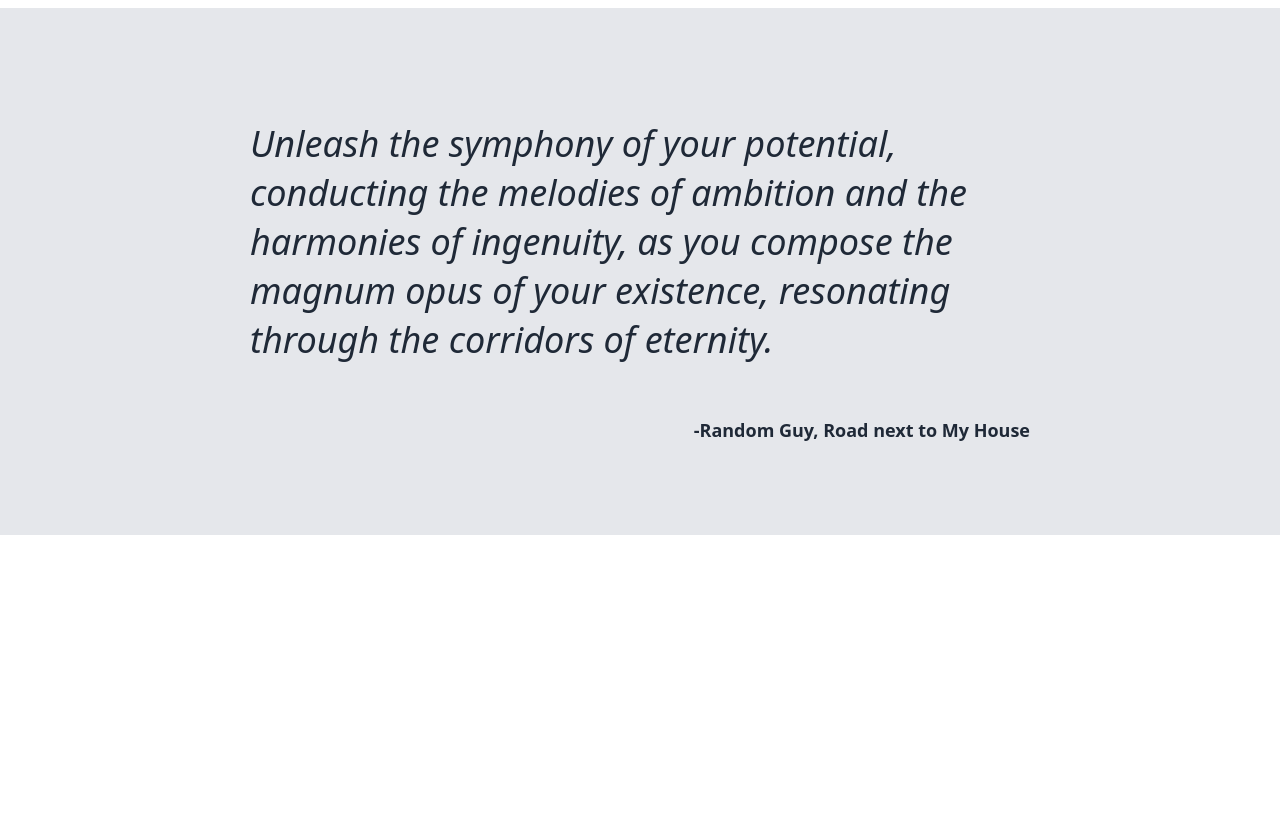
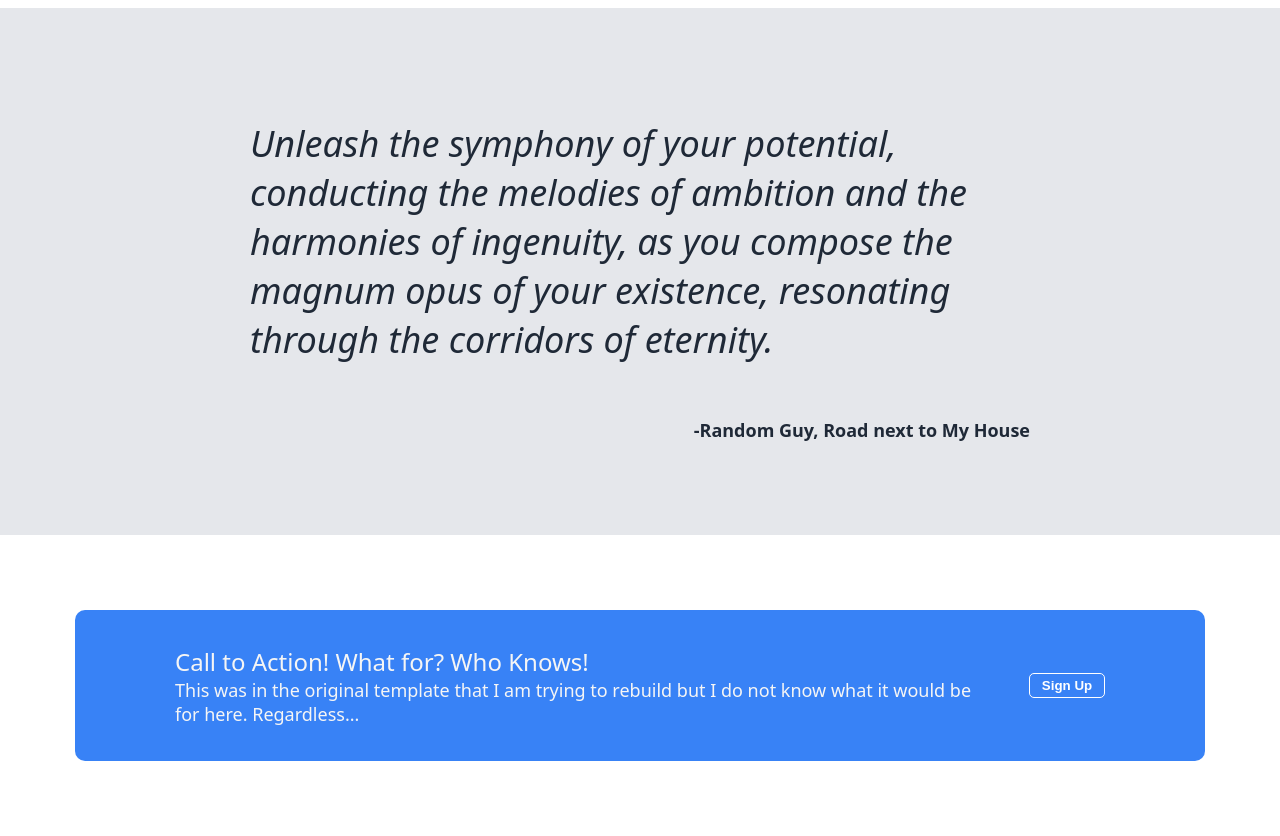
Before and after one commit to khaya-kingston/Landing-Page-Practice, a plain HTML site: page index.html in a window 1280 px wide. Shown: the part 1000-1836 px from the top of the page. Before the commit the page ends 1535 px from the top, so only its background shows below. Drawn offline with Linux system fonts and the light colour scheme.

Commit message:
sign-up card section completed

```diff
--- a/index.html
+++ b/index.html
@@ -31,7 +31,7 @@
                         links to my GitHub as well as direct links to code and projects as I
                         generate them. Hopefully this works out.
                     </p></div>
-                    <button><a href="pages/duped.html"><strong>Sign Up</strong></a></button>
+                    <button class="button"><a href="pages/duped.html"><strong>Sign Up</strong></a></button>
                 </div>
                 <div class="img-block">
                     <img src="images/profile..jpeg" alt="Image Eventually">
@@ -88,5 +88,18 @@
 
         </div>
 
+        <div class="card-section">
+            <div class="card">
+                <div class="action-call">
+                    <p style="margin: 0; font-size: 24px;">Call to Action! What for? Who Knows!</p>
+                    <p style="margin: 0; font-weight: lighter;">This was in the original template that I am trying to rebuild but I
+                        do not know what it would be for here. Regardless...
+                    </p>
+                </div>
+                <button class="button special"><a href="pages/duped.html"><strong>Sign Up</strong></a></button>
+            </div>
+
+        </div>
+
     </body>
 </html>
--- a/style.css
+++ b/style.css
@@ -79,7 +79,7 @@ p {
 }
 
 
-button {
+.button {
     background-color: #3882f6;
     width: 90px;
     height: 25px;
@@ -160,3 +160,37 @@ button {
     font-style: normal;
     font-weight: bold;
 }
+
+.card-section {
+    display: flex;
+    justify-content: center;
+    padding: 75px;
+}
+
+.card {
+    display: flex;
+    background-color: #3882f6;
+    justify-content: space-between;
+    align-items: center;
+    gap: 50px;
+    padding-left: 100px;
+    padding-right: 100px;
+    padding-top: 35px;
+    padding-bottom: 35px;
+    border-radius: 10px;
+    color: whitesmoke;
+}
+
+.action-call {
+    display: flex;
+    flex-direction: column;
+    gap: 0;
+}
+
+.special {
+    width: 90px;
+    height: 25px;
+    border-radius: 5px;
+    border: 1px solid white;
+    color: white;
+}
```
